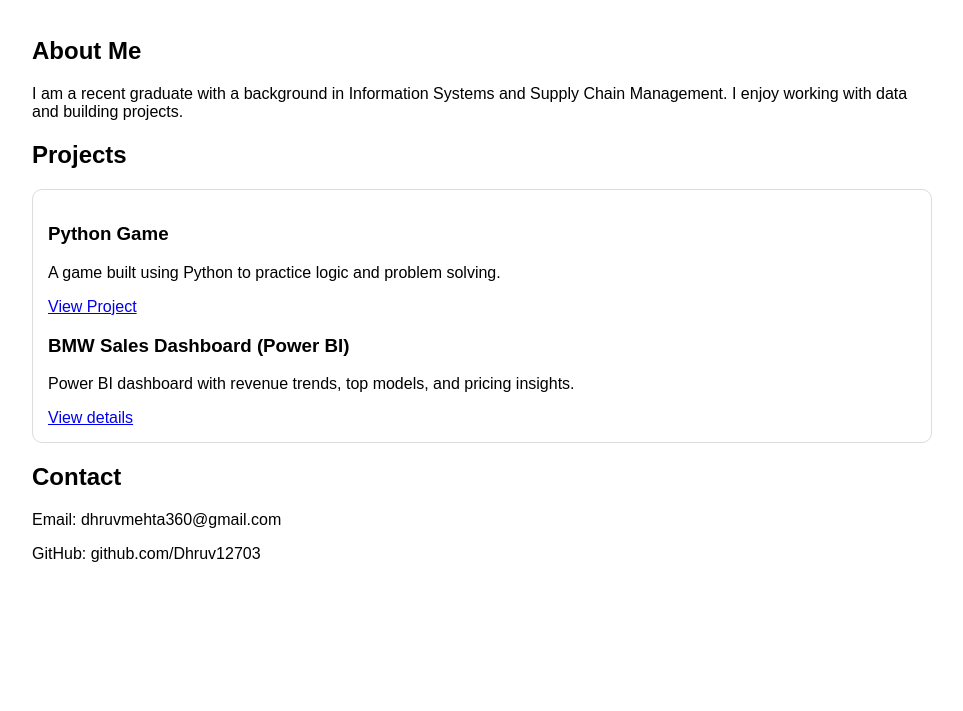
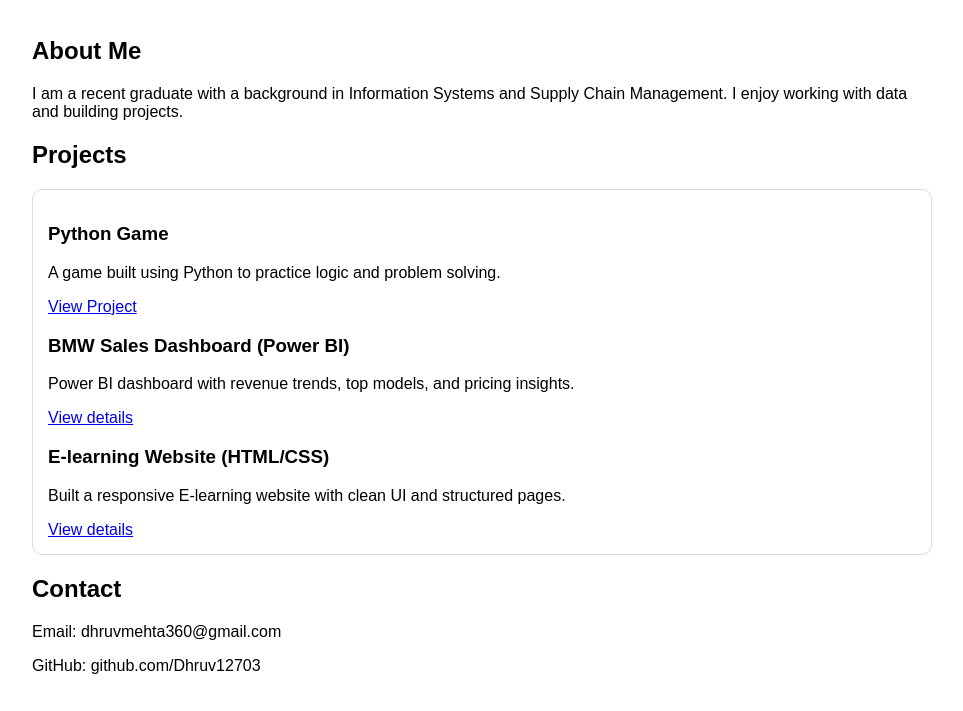
Before and after one commit to Dhruv12703/Dhruv12703.github.io, a plain HTML site: page index.html in a window 1280 px wide. Shown: the part 121-832 px from the top of the page, without its empty margins (158-1121 px from the left). Before the commit the page ends 800 px from the top, so only its background shows below. Drawn offline with Linux system fonts and the light colour scheme.

Commit message:
Add files via upload

```diff
--- a/index.html
+++ b/index.html
@@ -31,6 +31,10 @@
     <h3>BMW Sales Dashboard (Power BI)</h3>
     <p>Power BI dashboard with revenue trends, top models, and pricing insights.</p>
     <a href="projects/bmw-sales.html">View details</a>
+
+    <h3>E-learning Website (HTML/CSS)</h3>
+    <p>Built a responsive E-learning website with clean UI and structured pages.</p>
+    <a href="projects/elearning.html">View details</a>
   </div>
 
 </section>
```
